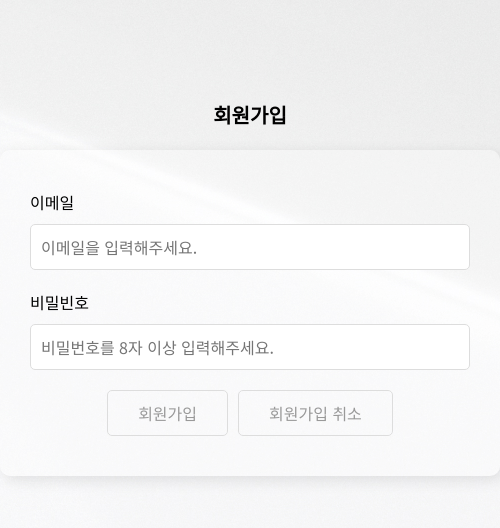
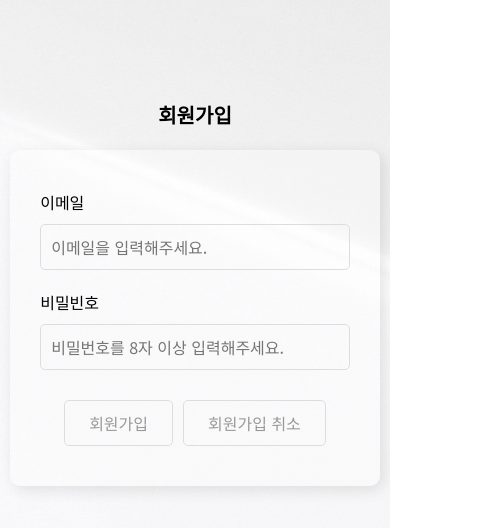
Before and after one commit to Dorabang/wanted-pre-onboarding-frontend, a React (Create React App) app: page /signup in a window 390 px wide. Shown: the top 528 px of the page, 500 px wide, since content can reach past the window. Built offline with nearby package versions, Linux system fonts and the light colour scheme.

Commit message:
design: add media query

```diff
--- a/src/pages/Auth/SignIn/index.jsx
+++ b/src/pages/Auth/SignIn/index.jsx
@@ -33,7 +33,9 @@ const SignIn = ({ accessToken, SERVER_URI }) => {
 
       return Navigate('../todo');
     } catch (err) {
-      if (err.response) {
+      if (err.response.status === 401) {
+        setError('이메일 또는 비밀번호를 잘못 입력하였습니다.');
+      } else {
         setError(err.response.data.message);
       }
     }
@@ -56,7 +58,7 @@ const SignIn = ({ accessToken, SERVER_URI }) => {
   };
 
   return (
-    <>
+    <div className='inner'>
       <FormContainer>
         <h2>로그인</h2>
         <form onSubmit={onHandleSubmitSignIn}>
@@ -107,7 +109,7 @@ const SignIn = ({ accessToken, SERVER_URI }) => {
           />
         </form>
       </FormContainer>
-    </>
+    </div>
   );
 };
 
--- a/src/pages/Auth/SignIn/style.js
+++ b/src/pages/Auth/SignIn/style.js
@@ -86,9 +86,26 @@ export const FormContainer = styled.div`
 
   #ErrorMsg {
     border: none;
-    background: none;
+    background: rgba(234, 47, 28, 0.08);
+    padding: 12px 0;
     text-align: center;
     margin: 0 0 20px;
     color: #ea2f1c;
+    width: 100%;
+    font-size: 1.4rem;
+  }
+
+  @media (max-width: 500px) {
+    width: 100%;
+
+    input[type='submit'],
+    input:disabled,
+    [type='reset'] {
+      padding: 10px 24px;
+    }
+
+    [type='password'] {
+      margin-bottom: 30px;
+    }
   }
 `;
--- a/src/pages/Auth/SignUp/index.jsx
+++ b/src/pages/Auth/SignUp/index.jsx
@@ -53,7 +53,7 @@ const SignUp = ({ accessToken, SERVER_URI }) => {
   };
 
   return (
-    <>
+    <div className='inner'>
       <FormContainer>
         <h2>회원가입</h2>
         <form onSubmit={onSignUpSubmit}>
@@ -86,7 +86,7 @@ const SignUp = ({ accessToken, SERVER_URI }) => {
           <input
             type={error === '' ? 'hidden' : 'text'}
             disabled
-            value={error}
+            value={`📛 ${error}`}
             id='ErrorMsg'
           />
 
@@ -106,7 +106,7 @@ const SignUp = ({ accessToken, SERVER_URI }) => {
           />
         </form>
       </FormContainer>
-    </>
+    </div>
   );
 };
 
--- a/src/pages/Auth/SignUp/style.js
+++ b/src/pages/Auth/SignUp/style.js
@@ -36,21 +36,20 @@ export const FormContainer = styled.div`
     border-radius: 5px;
     border: 1px solid #ddd;
     margin: 10px 0 20px;
+    background: transparent;
 
     &:focus {
       outline: none;
-      background: rgba(255, 255, 255, 0.3);
+      background: rgba(255, 255, 255, 0.5);
       border: 1px solid #94a61a;
     }
   }
 
   input[type='submit'],
   input:disabled,
-  [type='reset'],
-  .btn {
+  [type='reset'] {
     padding: 10px 30px;
     border-radius: 5px;
-    margin: 0 5px;
     border: 1px solid #ddd;
     color: #999;
     transition: background 0.3s, color 0.3s, border 0.3s;
@@ -73,6 +72,10 @@ export const FormContainer = styled.div`
     border: 1px solid #94a61a;
   }
 
+  input[type='reset'] {
+    margin-left: 10px;
+  }
+
   input[type='reset']:hover {
     color: #000;
     border: 1px solid #999;
@@ -80,9 +83,26 @@ export const FormContainer = styled.div`
 
   #ErrorMsg {
     border: none;
-    background: none;
+    background: rgba(234, 47, 28, 0.08);
+    padding: 12px 0;
     text-align: center;
     margin: 0 0 20px;
     color: #ea2f1c;
+    width: 100%;
+    font-size: 1.4rem;
+  }
+
+  @media (max-width: 500px) {
+    width: 100%;
+
+    input[type='submit'],
+    input:disabled,
+    [type='reset'] {
+      padding: 10px 24px;
+    }
+
+    [type='password'] {
+      margin-bottom: 30px;
+    }
   }
 `;
--- a/src/pages/Home/style.js
+++ b/src/pages/Home/style.js
@@ -2,9 +2,9 @@ import styled from 'styled-components';
 
 export const Container = styled.div`
   .inner {
-    position:absolute;
-    left:50%;
-    top:30%;
+    position: absolute;
+    left: 50%;
+    top: 30%;
     transform: translateX(-50%);
 
     display: flex;
@@ -17,34 +17,50 @@ export const Container = styled.div`
   .title {
     width: 100%;
     text-align: center;
+    margin-bottom: 40px;
   }
 
   .title h2 {
     font-family: 'Noto Serif KR', serif;
-    font-size: 3.6rem;
+    font-size: 3.2rem;
     font-weight: 900;
     font-style: italic;
     color: #94a61a;
     padding-bottom: 10px;
   }
-
-  p + p {
-    padding-top:5px;
+  .title p {
+    color: #333;
   }
 
   button {
-    padding 10px 40px;
-    border: 2px solid #94a61a;
+    padding: 10px 40px;
+    border: 1px solid #94a61a;
     color: #94a61a;
     border-radius: 5px;
-    margin: 40px 5px 0;
     transition: background 0.3s, color 0.3s, border 0.3s;
   }
 
+  button:nth-of-type(1) {
+    margin-right: 10px;
+  }
+
   button:hover {
-    padding 10px 40px;
-    border: 2px solid #94a61a;
+    border: 1px solid #94a61a;
     color: #fff;
     background: #94a61a;
   }
+
+  @media (max-width: 500px) {
+    .title h2 {
+      font-size: 2.4rem;
+      font-weight: 900;
+      font-style: italic;
+      color: #94a61a;
+      padding-bottom: 10px;
+    }
+
+    button {
+      padding: 8px 32px;
+    }
+  }
 `;
```
